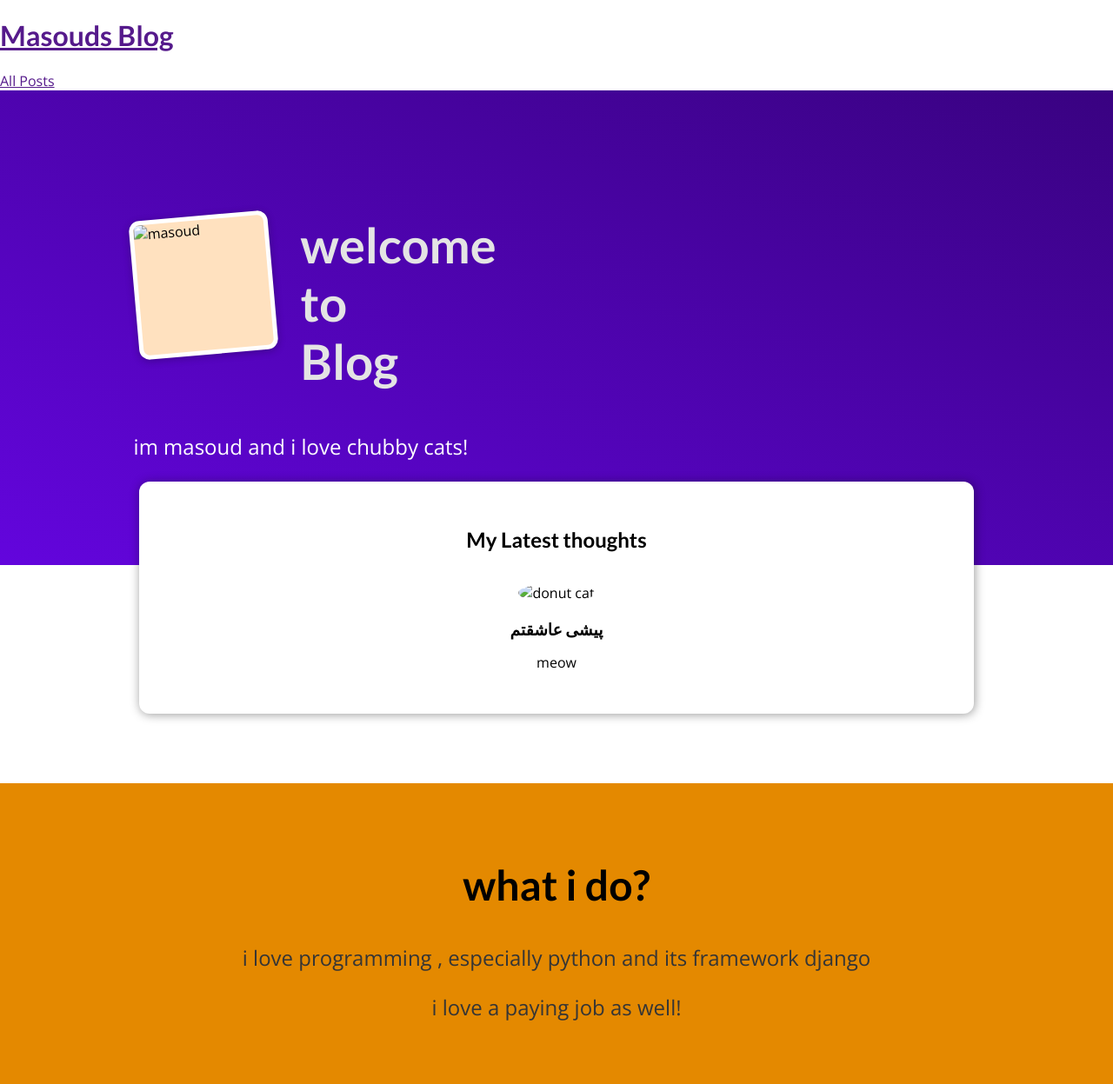
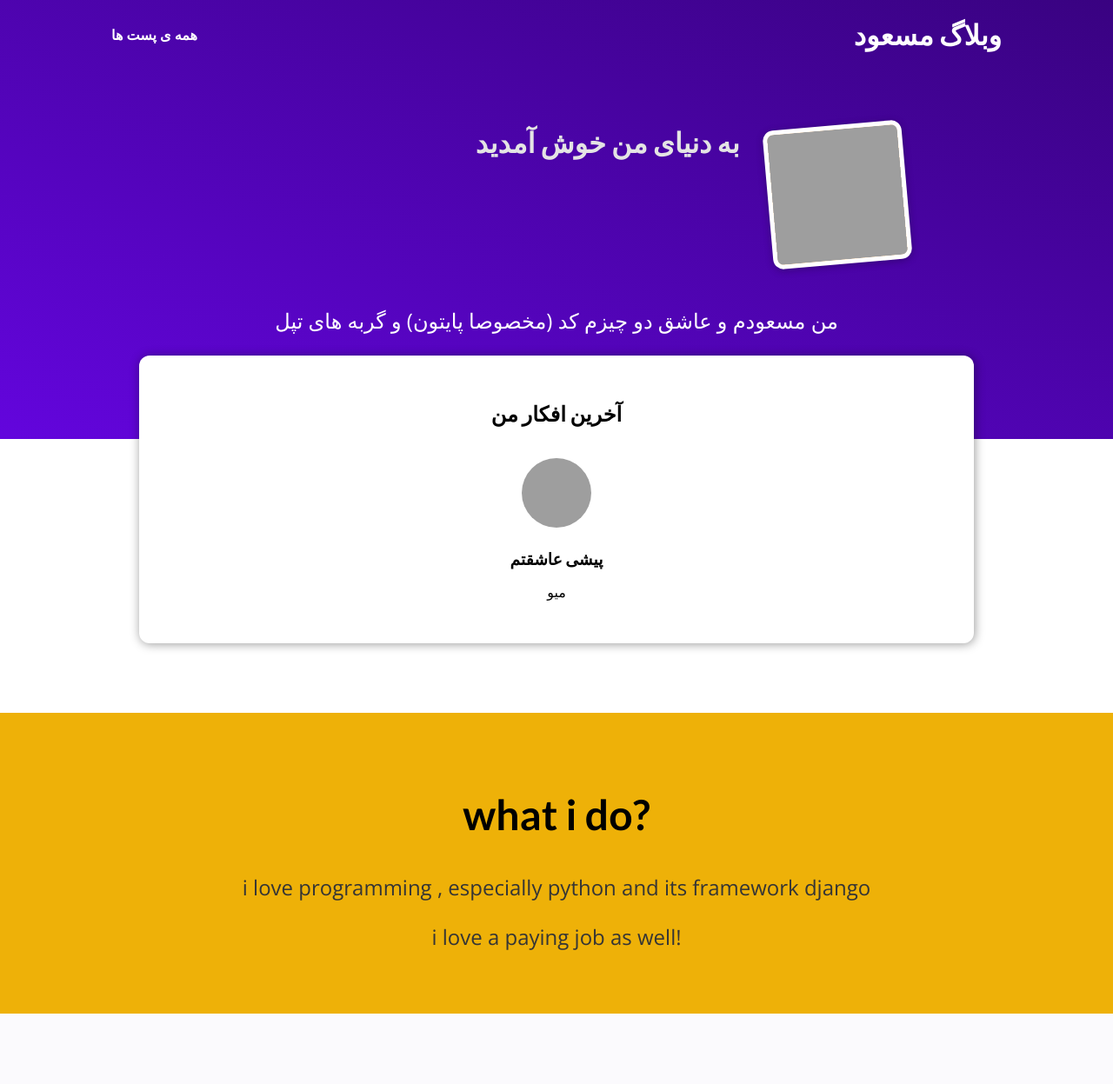
Before and after one commit to masoudqashqai/my_site, a Django app: page / in a window 1280 px wide. Shown: the whole page at 87% size. After the commit the page ends 1166 px from the top, so only its background shows below. Run offline with Django 4.2, Linux system fonts and the light colour scheme; grey boxes are pictures that could not be loaded.

Commit message:
فارسی سازی و اضافه کردن عکسها

```diff
--- a/blog/static/blog/index.css
+++ b/blog/static/blog/index.css
@@ -38,6 +38,7 @@
 }
 
 #welcome img {
+
   width: 10rem;
   height: 10rem;
   object-fit: cover;
@@ -50,15 +51,20 @@
 }
 
 #welcome h2 {
-  font-size: 3.5rem;
+  font-size: 2rem;
   margin: 0 0 0 2rem;
   color: #e4e4e4;
-  width: 10rem;
+  /* width: 10rem; */
+  width:70%;
+  text-align: right;
+  padding-right: 1rem ;
+  margin-right: 1rem;
 }
 
 #welcome p {
   color: white;
   font-size: 1.5rem;
+  text-align: center;
 }
 
 #latest-posts {
@@ -89,7 +95,7 @@
 #about {
   text-align: center;
   padding: 3rem;
-  background-color: #e48900;
+  background-color: #eeb108;
   margin-top: 5rem;
 }
 
@@ -145,3 +151,11 @@
 .post:active time {
   color: white;
 }
+
+.myimg{
+
+}
+
+.myheader{
+
+}
--- a/blog/templates/blog/index.html
+++ b/blog/templates/blog/index.html
@@ -8,32 +8,34 @@
 <link rel="stylesheet" href="{% static 'blog/index.css' %}">
 {% endblock %}
 {% block page_content %}
-    <header>
-    <h1><a href="">Masouds Blog</a></h1>
-        <nav>
-            <a href="">All Posts</a>
+    <header id="main-navigation">
+    <nav>
+            <a href="">همه ی پست ها</a>
         </nav>
+    <h1><a href="">وبلاگ مسعود</a></h1>
+
     </header>
 
     <section id="welcome">
-        <header>
-            <img src="" alt="masoud">
-            <h2>welcome to Blog</h2>
+        <header class="myheader">
+
+            <h2>به دنیای من خوش آمدید</h2>
+            <img src="{% static 'blog/images/masoud_qashqai.jpg' %}" alt="masoud" class="myimg">
         </header>
-    <p> im masoud and i love chubby cats!</p>
+    <p> من مسعودم و عاشق دو چیزم کد (مخصوصا پایتون) و گربه های تپل </p>
     </section>
 
     <section id="latest-posts">
-        <h2>My Latest thoughts</h2>
+        <h2>آخرین افکار من</h2>
         <ul>
             <li>
                 <article class="post">
                     <a href="">
-                        <img src="" alt="donut cat">
+                        <img src="{% static 'blog/images/smalltiger.jpg' %}" alt="donut cat">
                     </a>
                     <div class="post__content">
                         <h3>پیشی عاشقتم</h3>
-                        <p>meow</p>
+                        <p>میو</p>
                     </div>
                 </article>
             </li>
```
